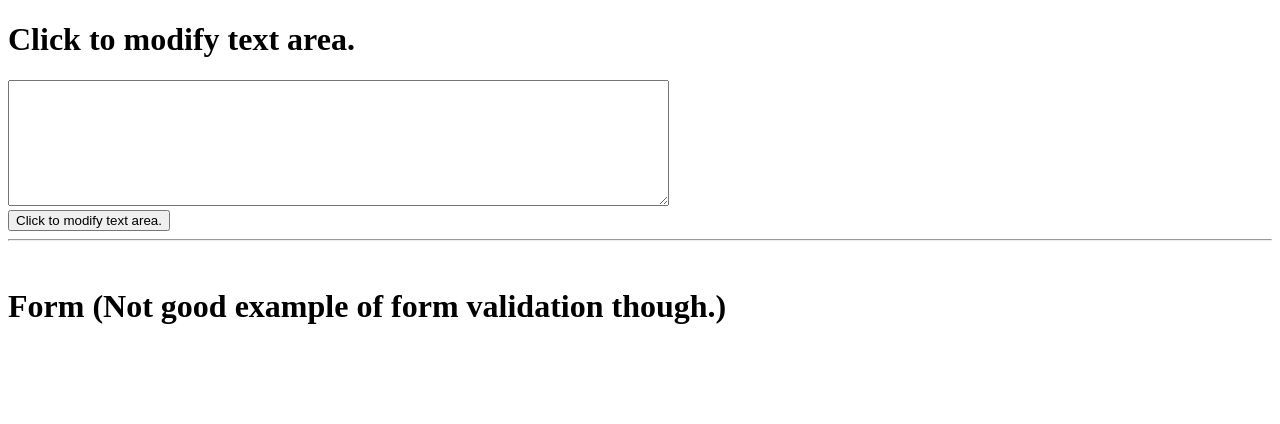
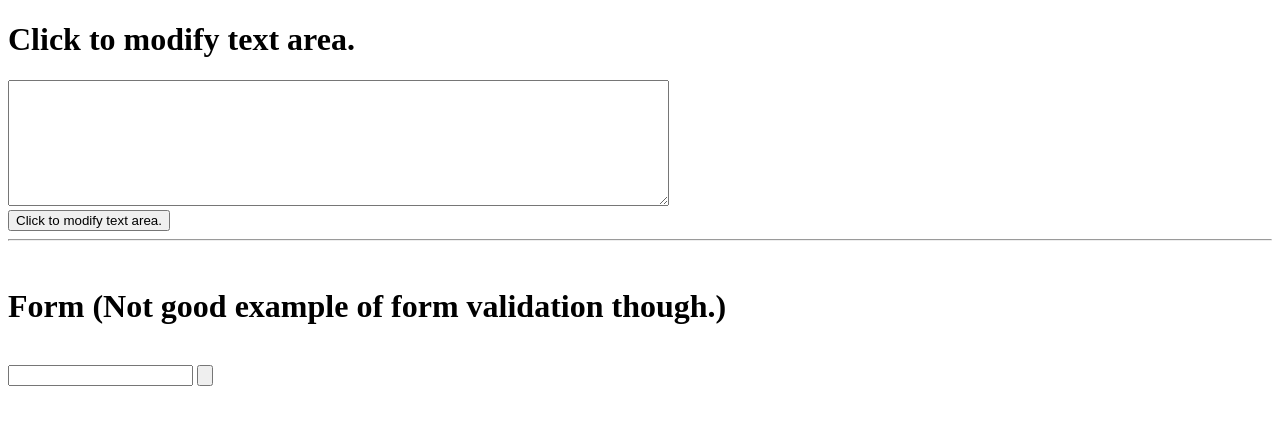
Before and after one commit to adrioro/JQuery-Events-Cont., a plain HTML site: page index.html in a window 1280 px wide. Drawn offline with nearby package versions, Linux system fonts and the light colour scheme.

Commit message:
Fourth commit

```diff
--- a/index.html
+++ b/index.html
@@ -19,6 +19,11 @@
       <hr>
       <br>
       <h1>Form (Not good example of form validation though.)</h1>
+      <br>
+      <form action="myform.html" method="get" id="form1">
+         <input type="input" id="name" />
+         <input type="button" id="validate" />
+      </form>
 
 
 
```
